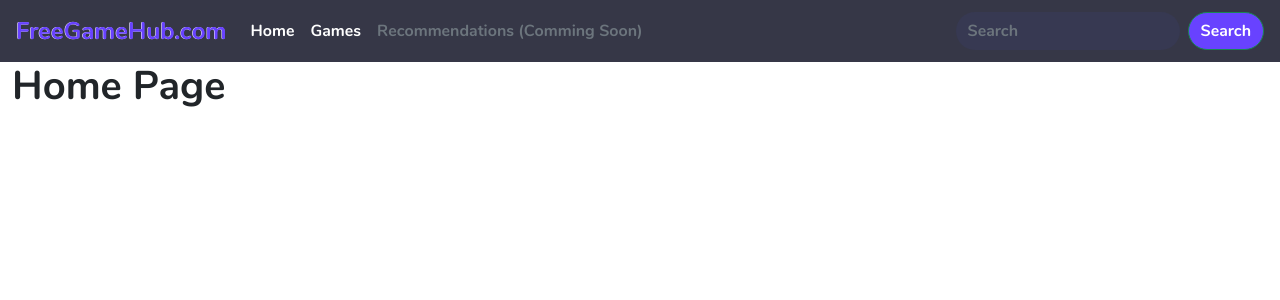
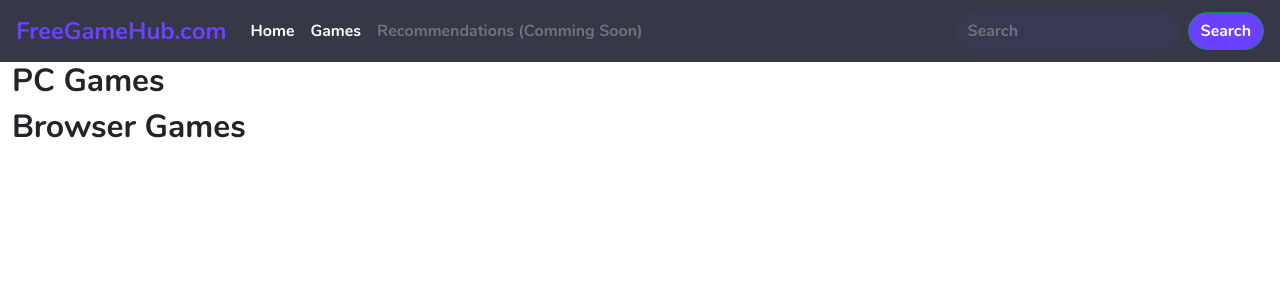
Before and after one commit to jialeee17/free-game-hub.com, a Vue app: page / in a window 1280 px wide. Shown: the top 300 px of the page. Built offline with nearby package versions, Linux system fonts and the light colour scheme; no server answers.

Commit message:
Temporary commits

```diff
--- a/src/components/layouts/TheNavigationBar.vue
+++ b/src/components/layouts/TheNavigationBar.vue
@@ -52,7 +52,7 @@ export default {
     .navbar-brand {
         color: #6842FF;
         font-size: 1.5rem;
-        text-shadow: -0.5px -0.5px 0 #ffffff;
+        // text-shadow: -0.5px -0.5px 0 #ffffff;
     }
 
     .navbar-nav {
--- a/src/pages/HomePage/index.vue
+++ b/src/pages/HomePage/index.vue
@@ -1,13 +1,80 @@
 <template>
-    <div>
-        <h1>Home Page</h1>
+    <!-- PC Games -->
+    <div class="row">
+        <div class="col">
+            <h2>PC Games</h2>
+            <!-- <img :src="gameList[0].thumbnail" alt="">
+            <p class="text-primary">{{ gameList[0].title }}</p> -->
+        </div>
+    </div>
+
+    <!-- Browser Games -->
+    <div class="row">
+        <div class="col">
+            <h2>Browser Games</h2>
+        </div>
     </div>
 </template>
 
 <script>
+import { ref, onMounted } from 'vue';
+import freeToGameRepo from '../../api/freeToGameRepository.js';
+
 export default {
+    setup() {
+        /* -------------------------------------------------------------------------- */
+        /*                                    NOTE                                    */
+        /* -------------------------------------------------------------------------- */
+        // 1. 'this' keyword is not applicable within the 'setup()' function.
+
+        /* -------------------------------------------------------------------------- */
+        /*                                  RESOURCES                                 */
+        /* -------------------------------------------------------------------------- */
+        // 1. https://vuejs.org/api/composition-api-setup.html
+
+        // ref() is a function to declare a reactive data in the component.
+        // Vue will keep track on the data for any changes.
+        let gameList = ref([]);
+
+        onMounted(() => {
+
+            /* ------------------------ Returned Data (Game List) ----------------------- */
+            // developer: "Blizzard Entertainment"
+            // freetogame_profile_url: "https://www.freetogame.com/overwatch-2"
+            // game_url: "https://www.freetogame.com/open/overwatch-2"
+            // genre: "Shooter"
+            // id: 540
+            // platform: "PC (Windows)"
+            // publisher: "Activision Blizzard"
+            // release_date: "2022-10-04"
+            // short_description: "A hero-focused first-person team shooter from Blizzard Entertainment."
+            // thumbnail: "https://www.freetogame.com/g/540/thumbnail.jpg"
+            // title: "Overwatch 2"
+
+            const response = freeToGameRepo.getGameList();
+
+            response
+                .then((response) => {
+                    if (response.status === 200) {
+                        if (response.data) {
+                            gameList.value = response.data;
+                        }
+                    }
+                })
+                .catch((e) => {
+                    console.error(e);
+                })
+
+        })
+
+        // expose to template and other options API hooks
+        return {
+            gameList: gameList
+        }
+    },
 
 }
+
 </script>
 
 <style>
--- a/src/styles/main.scss
+++ b/src/styles/main.scss
@@ -1,6 +1,4 @@
 @import 'base/reset';
 @import 'base/typography';
 
-@import 'components/buttons';
-
 @import 'layout/home';
```
Also changed, not shown: src/components/ui/AppButton.vue (added, +11 -0 lines), src/styles/components/_buttons.scss (deleted), src/styles/pages/_home.scss (renamed from src/styles/layout/_home.scss).
